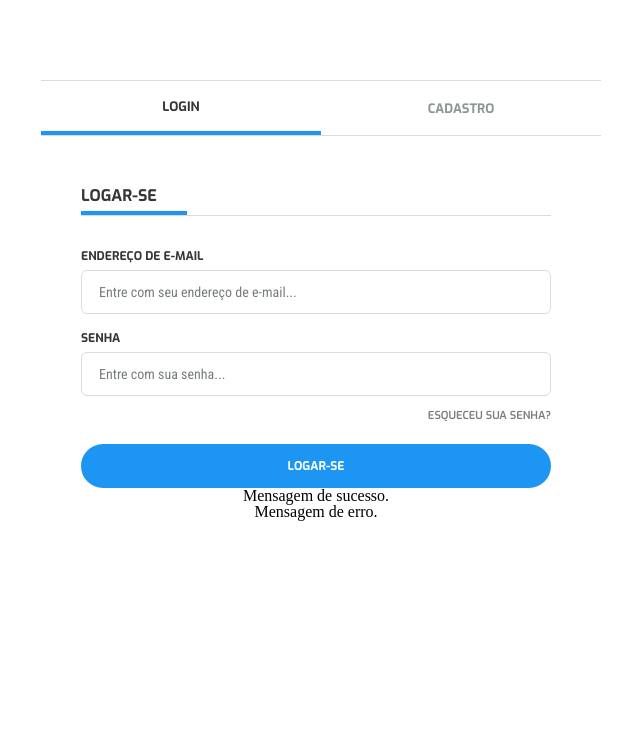
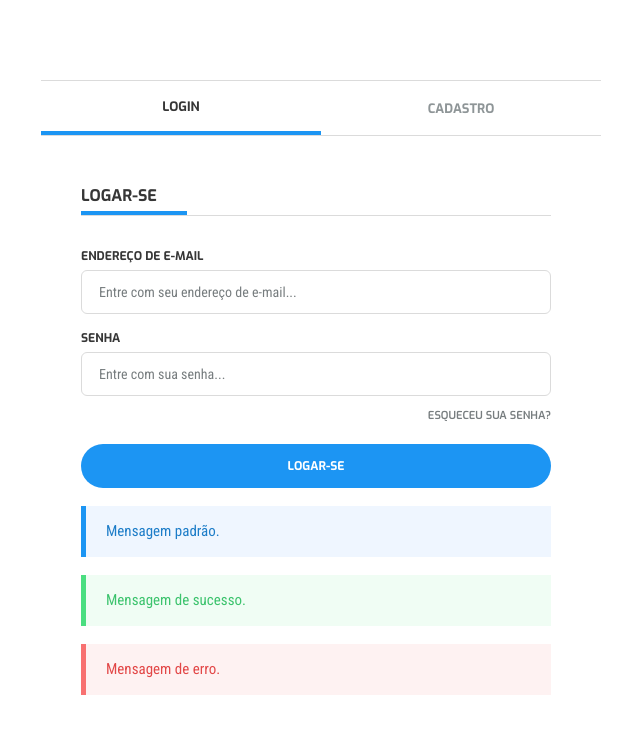
Before and after one commit to eubrunocoelho/firebase-auth, a Vue app: page /auth in a window 1280 px wide. Shown: the top 734 px of the page, without its empty margins (319-959 px from the left). Built offline with nearby package versions, Linux system fonts and the light colour scheme.

Commit message:
component style for alert message

```diff
--- a/src/assets/css/global.css
+++ b/src/assets/css/global.css
@@ -1,4 +1,13 @@
 :root {
+    --alert-blue-primary-color: #1d7dc8;
+    --alert-blue-secondary-color: #1c95f3;
+    --alert-blue-tertiary-color: #eff6ff;
+    --alert-red-primary-color: #e24747;
+    --alert-red-secondary-color: #f87171;
+    --alert-red-tertiary-color: #fef2f2;
+    --alert-green-primary-color: #3cc36d;
+    --alert-green-secondary-color: #4ade80;
+    --alert-green-tertiary-color: #f0fdf4;
     --background-color: #fff;
     --blue-primary-color: #1c95f3;
     --gray-primary-color: #777d7f;
@@ -23,6 +32,30 @@ body {
     background: var(--background-color);
 }
 
+.alert--success {
+    background: var(--alert-green-tertiary-color) !important;
+    border-left: 5px solid var(--alert-green-secondary-color) !important;
+    color: var(--alert-green-primary-color) !important;
+}
+
+.alert--danger {
+    background: var(--alert-red-tertiary-color) !important;
+    border-left: 5px solid var(--alert-red-secondary-color) !important;
+    color: var(--alert-red-primary-color) !important;
+}
+
+.alert {
+    background: var(--alert-blue-tertiary-color);
+    border-left: 5px solid var(--alert-blue-secondary-color);
+    color: var(--alert-blue-primary-color);
+    font-family: var(--font-roboto-condensed);
+    font-size: 15px;
+    font-weight: 400;
+    margin: 18px 0 0 0;
+    padding: 18px 0 18px 20px;
+    width: 100%;
+}
+
 .app-container {
     margin: 80px auto 90px;
     padding: 0 10px 0 10px;
--- a/src/components/Auth.vue
+++ b/src/components/Auth.vue
@@ -23,6 +23,9 @@
             </div>
             <button type="submit" class="btn">Logar-se</button>
         </form>
+        <div class="alert">
+            <p>Mensagem padrão.</p>
+        </div>
         <div class="alert alert--success">
             <p>Mensagem de sucesso.</p>
         </div>
```
